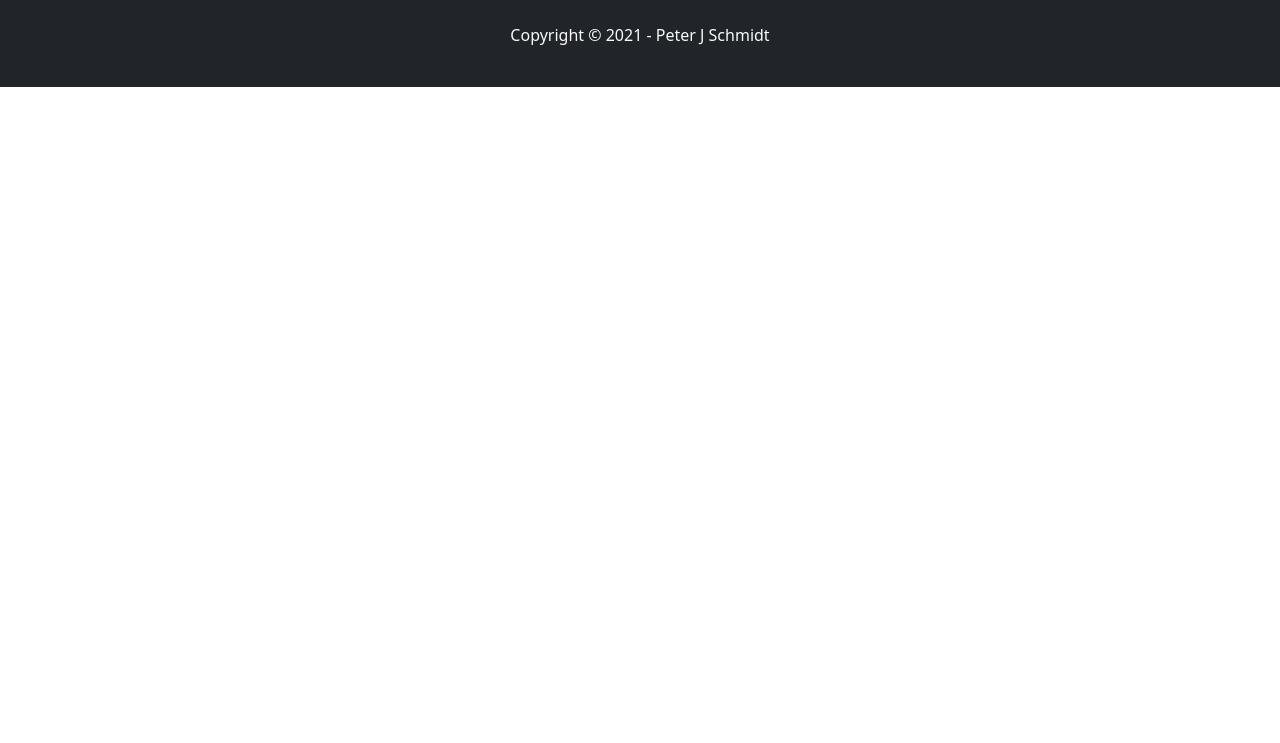
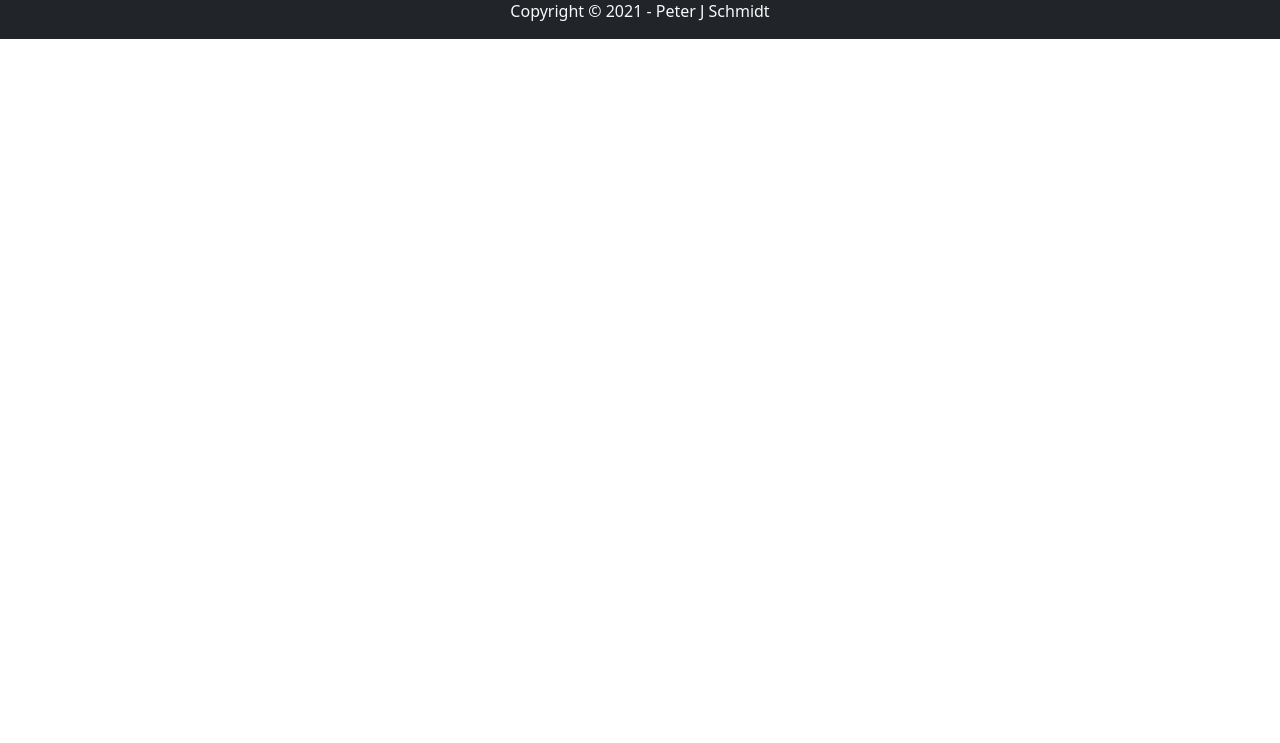
Before and after one commit to peter-j-schmidt/dev-portfolio-blog, a Gatsby site: page /projects in a window 1280 px wide. Shown: the part 57-800 px from the top of the page. Built offline with nearby package versions, Linux system fonts and the light colour scheme; Gatsby itself is replaced by a stand-in of ours.

Commit message:
Added styling for footer component.

```diff
--- a/src/components/Footer.js
+++ b/src/components/Footer.js
@@ -2,7 +2,7 @@ import React from 'react'
 
 export default function Footer() {
     return (
-        <div class="me-auto d-flex justify-content-center bg-dark text-light p-4">
+        <div className="d-flex justify-content-center align-items-center bg-dark text-light">
             <p>Copyright &copy; 2021 - Peter J Schmidt</p>
         </div>
     )
```
